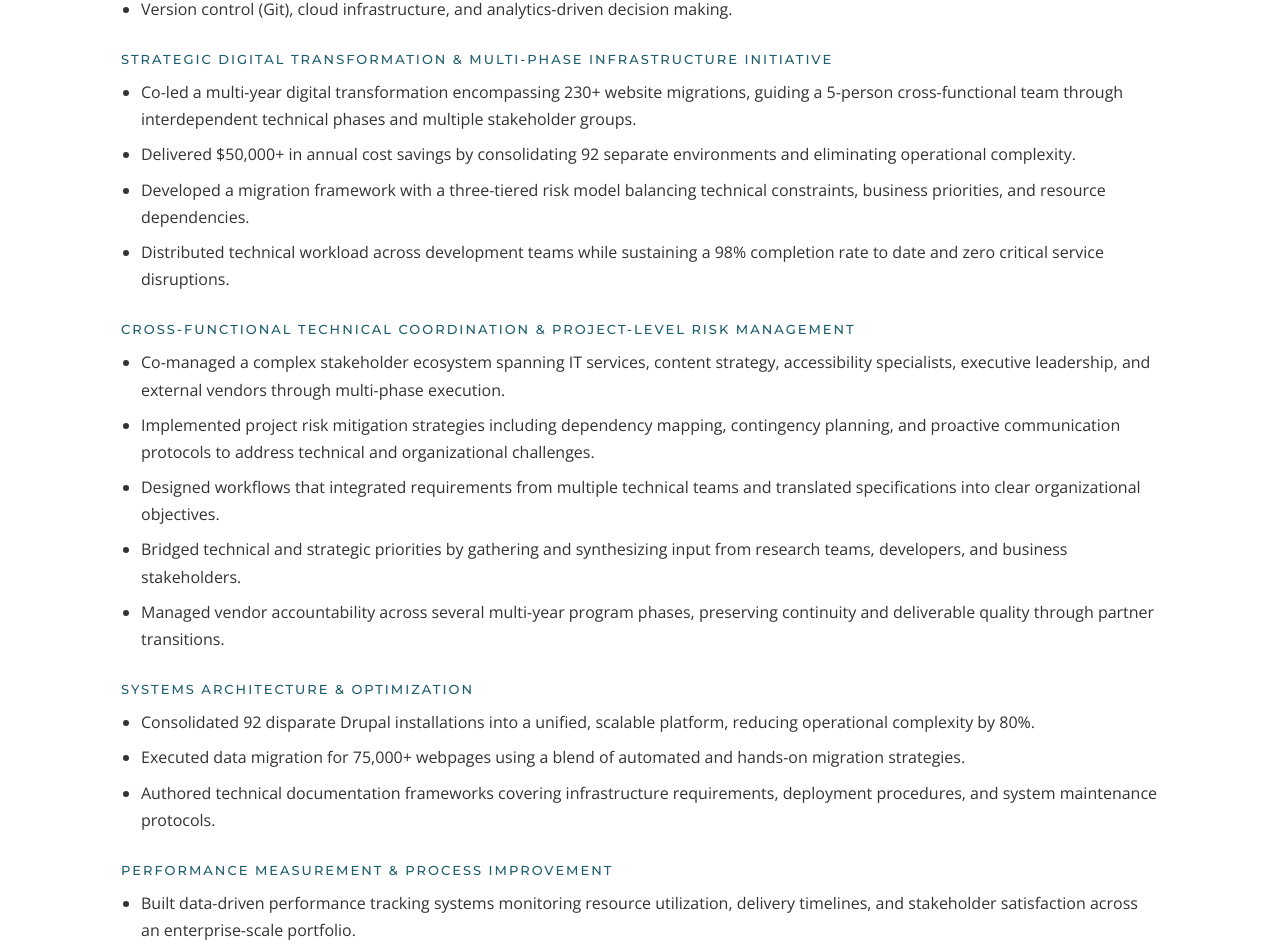
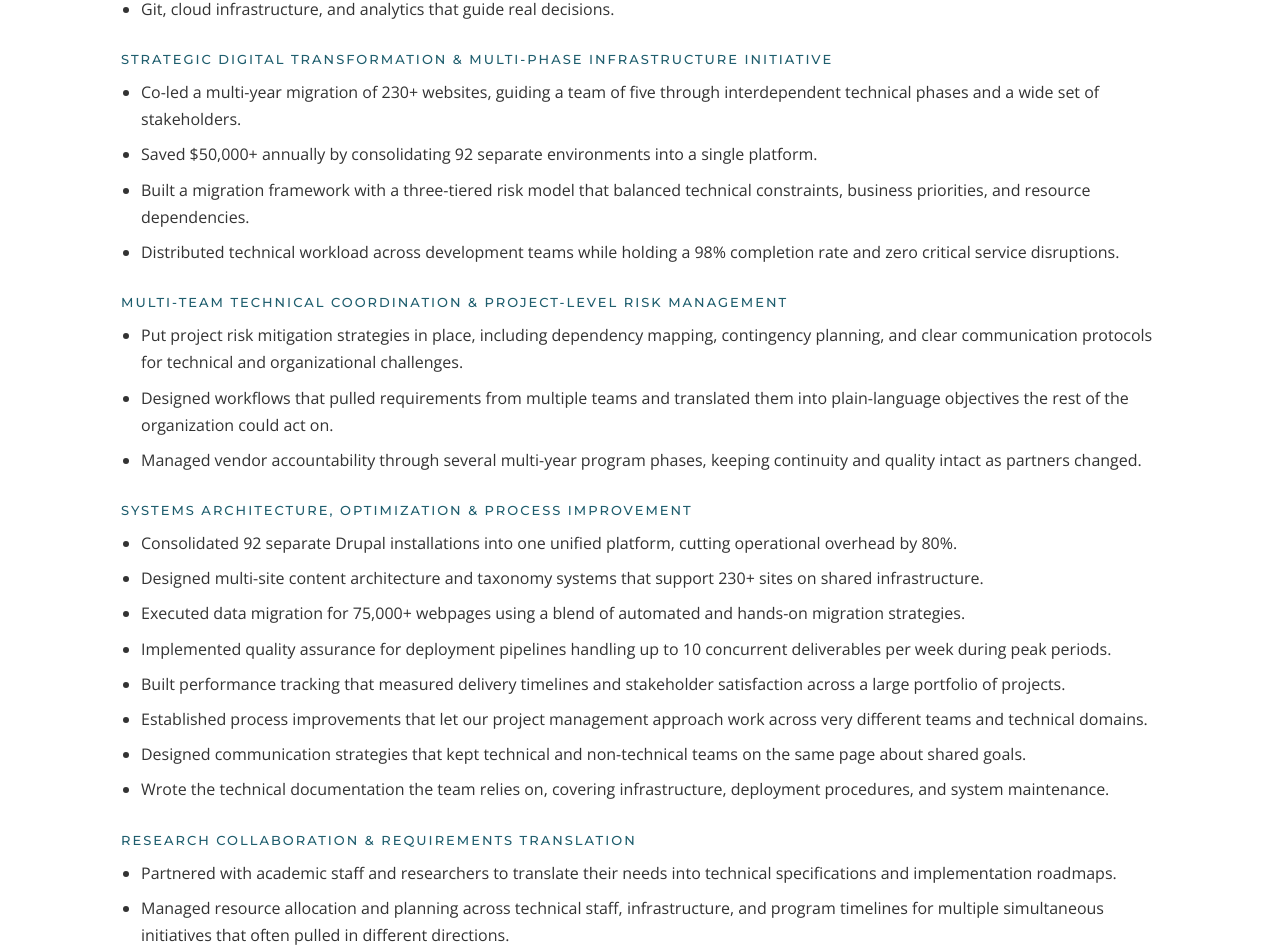
Before and after one commit to jen-fitch/next, a Next.js app: page / in a window 1280 px wide. Shown: the part 1296-2248 px from the top of the page. Built offline with nearby package versions, Linux system fonts and the light colour scheme.

Commit message:
docs: update section structure and content for clarity
Revise and merge subsections for better organization and conciseness.

Co-authored-by: Jennifer Fitch <13577984+jen-fitch@users.noreply.github.com>

```diff
--- a/pages/index.js
+++ b/pages/index.js
@@ -106,106 +106,93 @@ export default function Portfolio() {
                             </li>
                             <li>Enterprise platform architecture and SQL database management.</li>
                             <li>
-                                Version control (Git), cloud infrastructure, and analytics-driven decision
-                                making.
+                                Git, cloud infrastructure, and analytics that guide real decisions.
                             </li>
                         </ul>
 
                         <h4 className={Resume.subheading}>Strategic Digital Transformation &amp; Multi-Phase Infrastructure Initiative</h4>
                         <ul className={Resume.accomplishments}>
                             <li>
-                                Co-led a multi-year digital transformation encompassing 230+ website migrations,
-                                guiding a 5-person cross-functional team through interdependent technical phases
-                                and multiple stakeholder groups.
+                                Co-led a multi-year migration of 230+ websites, guiding a team of five through
+                                interdependent technical phases and a wide set of stakeholders.
                             </li>
                             <li>
-                                Delivered $50,000+ in annual cost savings by consolidating 92 separate
-                                environments and eliminating operational complexity.
+                                Saved $50,000+ annually by consolidating 92 separate environments into a single
+                                platform.
                             </li>
                             <li>
-                                Developed a migration framework with a three-tiered risk model balancing
+                                Built a migration framework with a three-tiered risk model that balanced
                                 technical constraints, business priorities, and resource dependencies.
                             </li>
                             <li>
-                                Distributed technical workload across development teams while sustaining a 98%
-                                completion rate to date and zero critical service disruptions.
+                                Distributed technical workload across development teams while holding a 98%
+                                completion rate and zero critical service disruptions.
                             </li>
                         </ul>
 
-                        <h4 className={Resume.subheading}>Cross-Functional Technical Coordination &amp; Project-Level Risk Management</h4>
+                        <h4 className={Resume.subheading}>Multi-Team Technical Coordination &amp; Project-Level Risk Management</h4>
                         <ul className={Resume.accomplishments}>
                             <li>
-                                Co-managed a complex stakeholder ecosystem spanning IT services, content
-                                strategy, accessibility specialists, executive leadership, and external vendors
-                                through multi-phase execution.
+                                Put project risk mitigation strategies in place, including dependency mapping,
+                                contingency planning, and clear communication protocols for technical and
+                                organizational challenges.
                             </li>
                             <li>
-                                Implemented project risk mitigation strategies including dependency mapping,
-                                contingency planning, and proactive communication protocols to address technical
-                                and organizational challenges.
+                                Designed workflows that pulled requirements from multiple teams and translated
+                                them into plain-language objectives the rest of the organization could act on.
                             </li>
                             <li>
-                                Designed workflows that integrated requirements from multiple technical teams
-                                and translated specifications into clear organizational objectives.
-                            </li>
-                            <li>
-                                Bridged technical and strategic priorities by gathering and synthesizing input
-                                from research teams, developers, and business stakeholders.
-                            </li>
-                            <li>
-                                Managed vendor accountability across several multi-year program phases,
-                                preserving continuity and deliverable quality through partner transitions.
+                                Managed vendor accountability through several multi-year program phases, keeping
+                                continuity and quality intact as partners changed.
                             </li>
                         </ul>
 
-                        <h4 className={Resume.subheading}>Systems Architecture &amp; Optimization</h4>
+                        <h4 className={Resume.subheading}>Systems Architecture, Optimization &amp; Process Improvement</h4>
                         <ul className={Resume.accomplishments}>
                             <li>
-                                Consolidated 92 disparate Drupal installations into a unified, scalable
-                                platform, reducing operational complexity by 80%.
+                                Consolidated 92 separate Drupal installations into one unified platform,
+                                cutting operational overhead by 80%.
+                            </li>
+                            <li>
+                                Designed multi-site content architecture and taxonomy systems that support 230+
+                                sites on shared infrastructure.
                             </li>
                             <li>
                                 Executed data migration for 75,000+ webpages using a blend of automated and
                                 hands-on migration strategies.
                             </li>
                             <li>
-                                Authored technical documentation frameworks covering infrastructure
-                                requirements, deployment procedures, and system maintenance protocols.
-                            </li>
-                        </ul>
-
-                        <h4 className={Resume.subheading}>Performance Measurement &amp; Process Improvement</h4>
-                        <ul className={Resume.accomplishments}>
-                            <li>
-                                Built data-driven performance tracking systems monitoring resource utilization,
-                                delivery timelines, and stakeholder satisfaction across an enterprise-scale
-                                portfolio.
+                                Implemented quality assurance for deployment pipelines handling up to 10
+                                concurrent deliverables per week during peak periods.
                             </li>
                             <li>
-                                Established process improvement frameworks that scaled project management
-                                methodologies across diverse technical domains and organizational contexts.
+                                Built performance tracking that measured delivery timelines and stakeholder
+                                satisfaction across a large portfolio of projects.
                             </li>
                             <li>
-                                Implemented quality assurance protocols for deployment pipelines handling up to
-                                10 concurrent deliverables per week during peak execution.
+                                Established process improvements that let our project management approach work
+                                across very different teams and technical domains.
                             </li>
                             <li>
-                                Designed stakeholder communication strategies that kept technical and
-                                non-technical teams transparently aligned on shared goals.
+                                Designed communication strategies that kept technical and non-technical teams
+                                on the same page about shared goals.
+                            </li>
+                            <li>
+                                Wrote the technical documentation the team relies on, covering infrastructure,
+                                deployment procedures, and system maintenance.
                             </li>
                         </ul>
 
                         <h4 className={Resume.subheading}>Research Collaboration &amp; Requirements Translation</h4>
                         <ul className={Resume.accomplishments}>
                             <li>
-                                Partnered with academic stakeholders to translate research and content
-                                requirements into actionable technical specifications and implementation
-                                roadmaps.
+                                Partnered with academic staff and researchers to translate their needs into
+                                technical specifications and implementation roadmaps.
                             </li>
                             <li>
                                 Managed resource allocation and planning across technical staff, infrastructure,
-                                and program timelines for multiple concurrent initiatives with competing
-                                priorities.
+                                and program timelines for multiple simultaneous initiatives that often pulled in
+                                different directions.
                             </li>
                         </ul>
 
```
